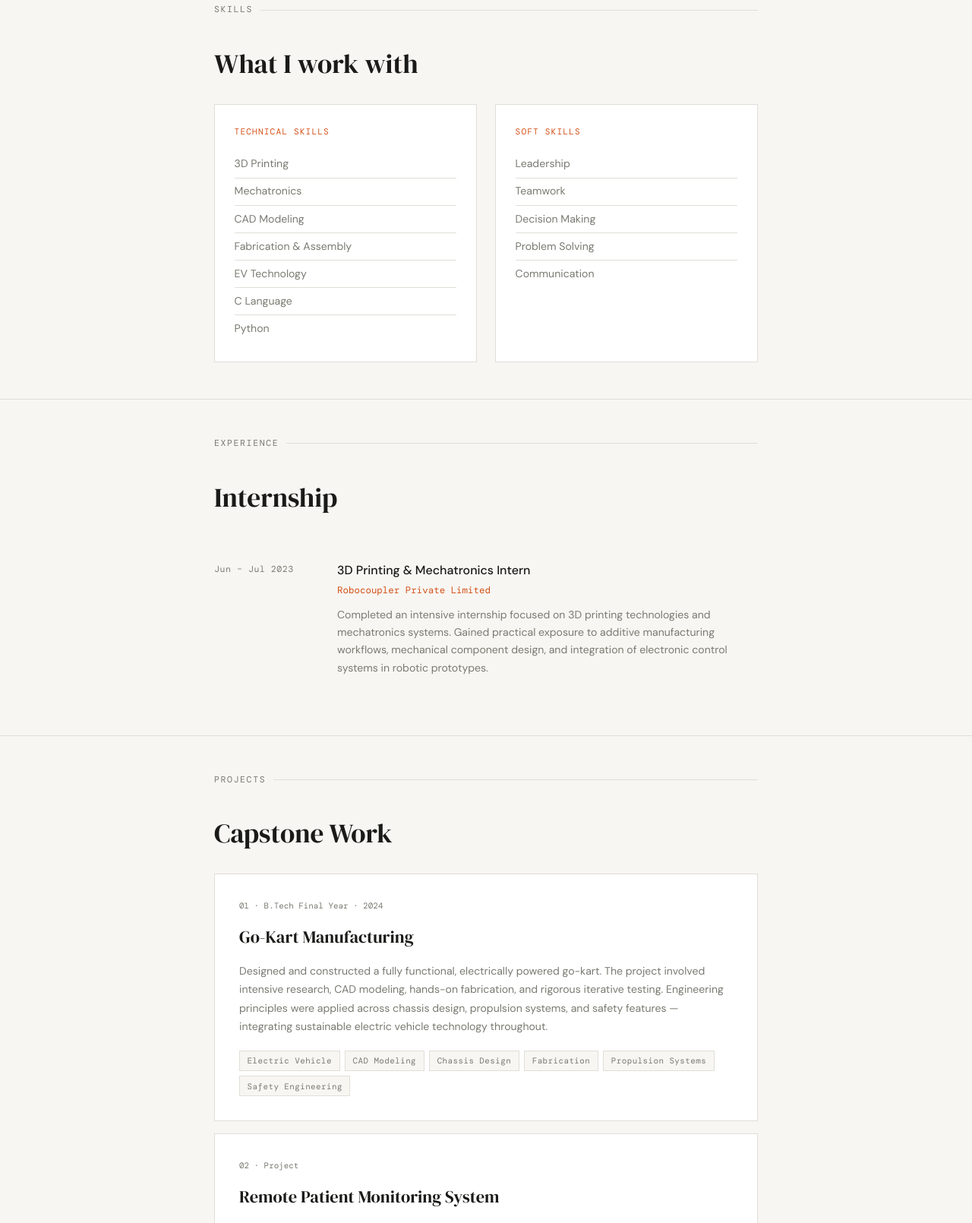
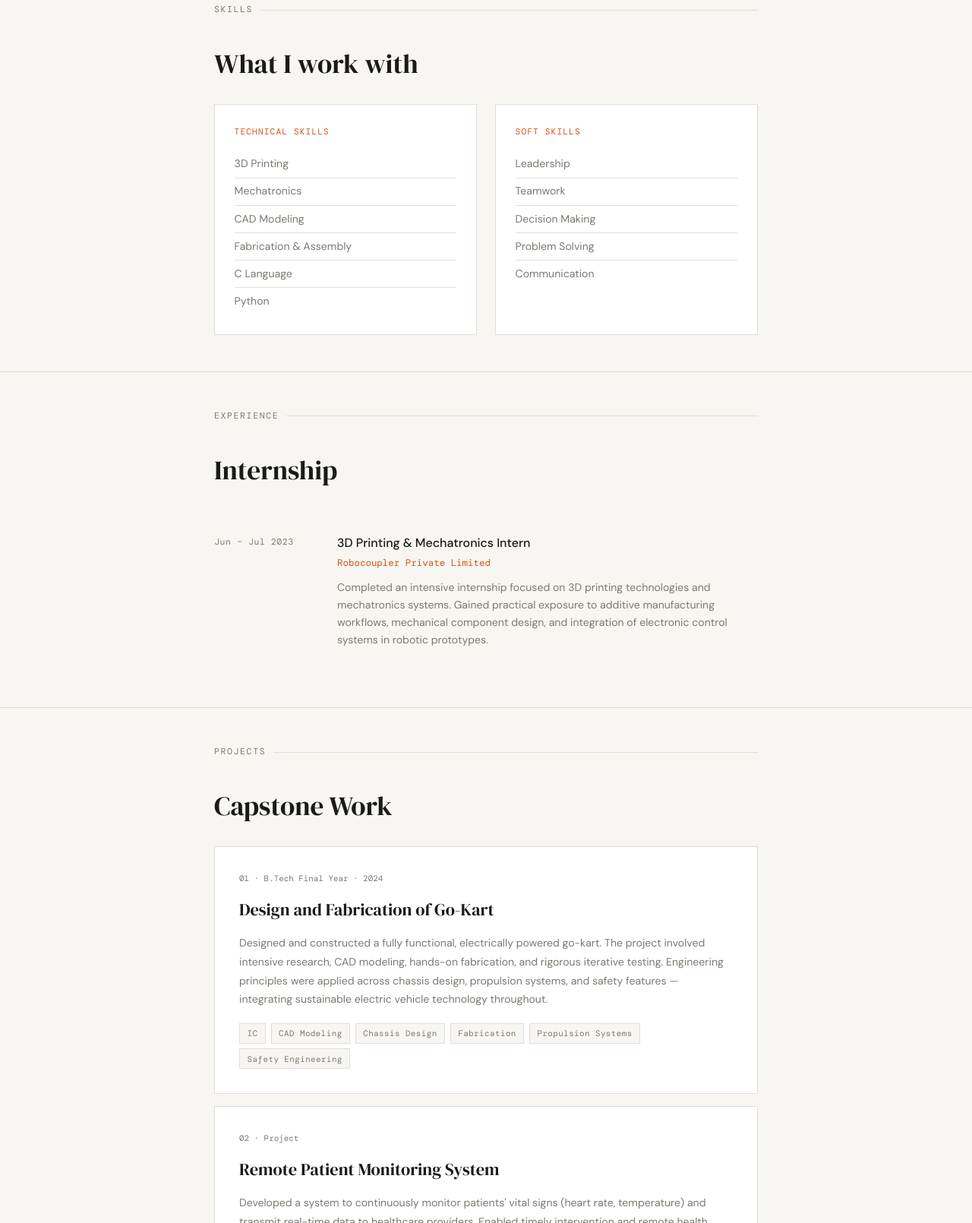
Before and after one commit to Sivajidesamsetti/sivajidesamsetti.github.io, a plain HTML site: page index.html in a window 1280 px wide. Shown: the part 1644-3254 px from the top of the page at 76% size. Drawn offline with nearby package versions, Linux system fonts and the light colour scheme; a web font is replaced by a local one.

Commit message:
Update index.html

```diff
--- a/index.html
+++ b/index.html
@@ -303,7 +303,7 @@
           <p class="edu-school">Raghu Engineering College, Visakhapatnam</p>
         </div>
         <div class="edu-right">
-          <span class="edu-gpa">7.1</span>
+          <span class="edu-gpa">7.32</span>
           <span class="edu-year">2020 &#8211; 2024</span>
         </div>
       </div>
@@ -343,7 +343,7 @@
             <li>Mechatronics</li>
             <li>CAD Modeling</li>
             <li>Fabrication &amp; Assembly</li>
-            <li>EV Technology</li>
+
             <li>C Language</li>
             <li>Python</li>
           </ul>
@@ -386,10 +386,10 @@
 
       <div class="project-card" style="margin-bottom:1rem;">
         <p class="project-num">01 · B.Tech Final Year · 2024</p>
-        <p class="project-title">Go-Kart Manufacturing</p>
+        <p class="project-title">Design and Fabrication of Go-Kart</p>
         <p class="project-desc">Designed and constructed a fully functional, electrically powered go-kart. The project involved intensive research, CAD modeling, hands-on fabrication, and rigorous iterative testing. Engineering principles were applied across chassis design, propulsion systems, and safety features — integrating sustainable electric vehicle technology throughout.</p>
         <div class="tag-list">
-          <span class="tag">Electric Vehicle</span>
+          <span class="tag">IC</span>
           <span class="tag">CAD Modeling</span>
           <span class="tag">Chassis Design</span>
           <span class="tag">Fabrication</span>
```
